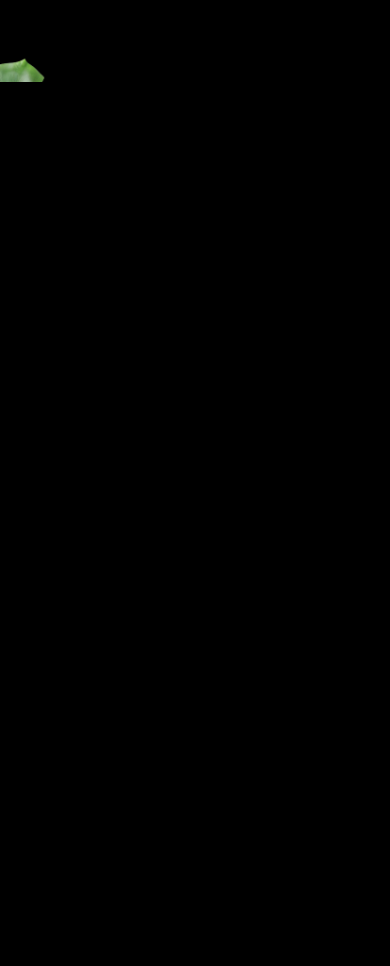
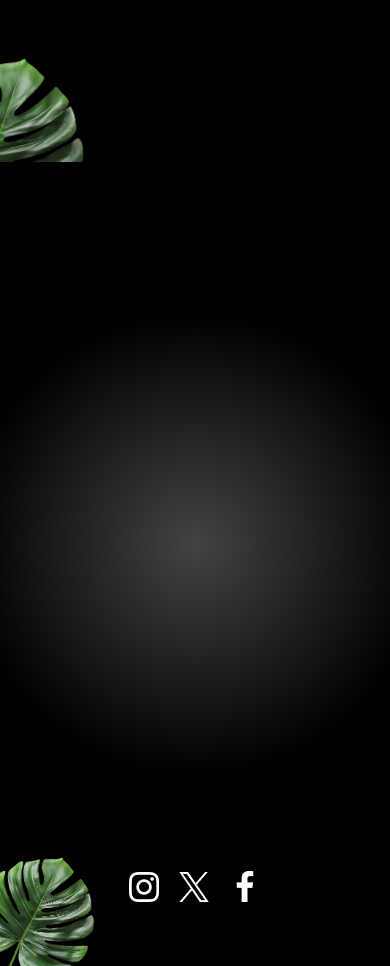
Before and after one commit to vpsines/cocktail, a React (Vite) app: page / in a window 390 px wide. Shown: the part 6961-7927 px from the top of the page. Before the commit the page ends 7043 px from the top, so only its background shows below. Built offline with nearby package versions, Linux system fonts and the light colour scheme; a web font is replaced by a local one.

Commit message:
feat:add contact  section

```diff
--- a/src/App.jsx
+++ b/src/App.jsx
@@ -6,6 +6,7 @@
 import About from "./components/About.jsx";
 import Art from "./components/Art.jsx";
 import Menu from "./components/Menu.jsx";
+import Contact from "./components/Contact.jsx";
 
 gsap.registerPlugin(ScrollTrigger, SplitText,);
 
@@ -18,6 +19,7 @@
             <About/>
             <Art/>
             <Menu/>
+            <Contact/>
         </main>
     )
 }
--- a/src/components/Art.jsx
+++ b/src/components/Art.jsx
@@ -13,7 +13,7 @@
         const maskTimeline = gsap.timeline({
             scrollTrigger: {
                 trigger: "#art",
-                start,
+                start: start,
                 end: "bottom center",
                 scrub: 1.5,
                 pin: true
@@ -34,6 +34,7 @@
             .to('#masked-content', {
                 opacity: 1,
                 duration: 1,
+                y: 50,
                 ease: "power1.inOut"
             })
 
--- /dev/null
+++ b/src/components/Contact.jsx
@@ -0,0 +1,83 @@
+import React from 'react'
+import {openingHours, socials} from "../../constants/index.js";
+
+import gsap from "gsap";
+import {SplitText} from "gsap/all";
+import {useGSAP} from "@gsap/react";
+
+
+const Contact = () => {
+
+    useGSAP(() => {
+        const titleSplit = SplitText.create('#contact h2', {type: 'words'});
+
+        const timeLine = gsap.timeline({
+            scrollTrigger: {
+                trigger: '#contact',
+                start: 'top center',
+
+            },
+            ease: 'power1.inOut',
+        });
+
+        timeLine
+            .from(titleSplit.words, {opacity: 0, yPercent: 100, stagger: 0.02})
+            .from('#contact h3, #contact p', {opacity: 0, yPercent: 100, stagger: 0.02})
+            .to('#f-right-leaf', {
+                y: -50, duration: 1, ease: "power1.inOut"
+            })
+            .to('#f-left-leaf', {
+                y: -50, duration: 1, ease: "power1.inOut"
+            }, '<')
+    }, [])
+
+    return (
+        <footer id={"contact"}>
+            <img src="/images/footer-right-leaf.png" alt={"leaf-right"} id="f-right-leaf"/>
+            <img src="/images/footer-left-leaf.png" alt={"leaf-left"} id="f-left-leaf"/>
+
+            <div className="content">
+                <h2>Where to Find US</h2>
+                <div>
+                    <h3>Visit Our Bar</h3>
+                    <p>456, Raq Blvd. #404. Los Angeles, CA 90210</p>
+                </div>
+                <div>
+                    <h3>Contact Us</h3>
+                    <p>(555) 987-6543</p>
+                    <p>hello@cokctails.com</p>
+                </div>
+
+                <div>
+                    <h3>Open Every Day</h3>
+                    {
+                        openingHours.map((time) => (
+                            <p key={time.day}>
+                                {time.day} : {time.time}
+                            </p>
+                        ))
+                    }
+                </div>
+
+                <div>
+                    <h3>Socials</h3>
+                    <div className="flex-center gap-5">
+                        {
+                            socials.map((social) => (
+                                <a key={social.name}
+                                   href={social.url}
+                                   target="_blank"
+                                   rel="noopener noreferrer"
+                                   aria-label={social.name}
+                                >
+                                    <img src={social.icon} alt={social.name}/>
+                                </a>
+                            ))
+                        }
+                    </div>
+                </div>
+            </div>
+        </footer>
+    )
+}
+export default Contact
--- a/src/components/Menu.jsx
+++ b/src/components/Menu.jsx
@@ -39,8 +39,8 @@
 
     return (
         <section id='menu' aria-labelledby='menu-heading'>
-            <img src="images/slider-left-leaf.png" alt="left-leaf" id="m-left-leaf"/>
-            <img src="images/slider-right-leaf.png" alt="right-leaf" id="m-right-leaf"/>
+            <img src="/images/slider-left-leaf.png" alt="left-leaf" id="m-left-leaf"/>
+            <img src="/images/slider-right-leaf.png" alt="right-leaf" id="m-right-leaf"/>
 
             <h2 id='menu-heading' className="sr-only">Cocktail Menu</h2>
             <nav className="cocktail-tabs" aria-labelledby="Cocktail Navigation">
--- a/src/index.css
+++ b/src/index.css
@@ -343,7 +343,7 @@
     }
 
     #contact {
-        @apply relative md:mt-20 mt-0 px-4 text-center w-full overflow-hidden radial-gradient;
+        @apply relative mt-10 md:mt-20 mt-0 px-4 text-center w-full overflow-hidden radial-gradient;
 
         #f-left-leaf {
             @apply absolute bottom-0 left-0 pointer-events-none lg:w-fit w-1/3;
```
